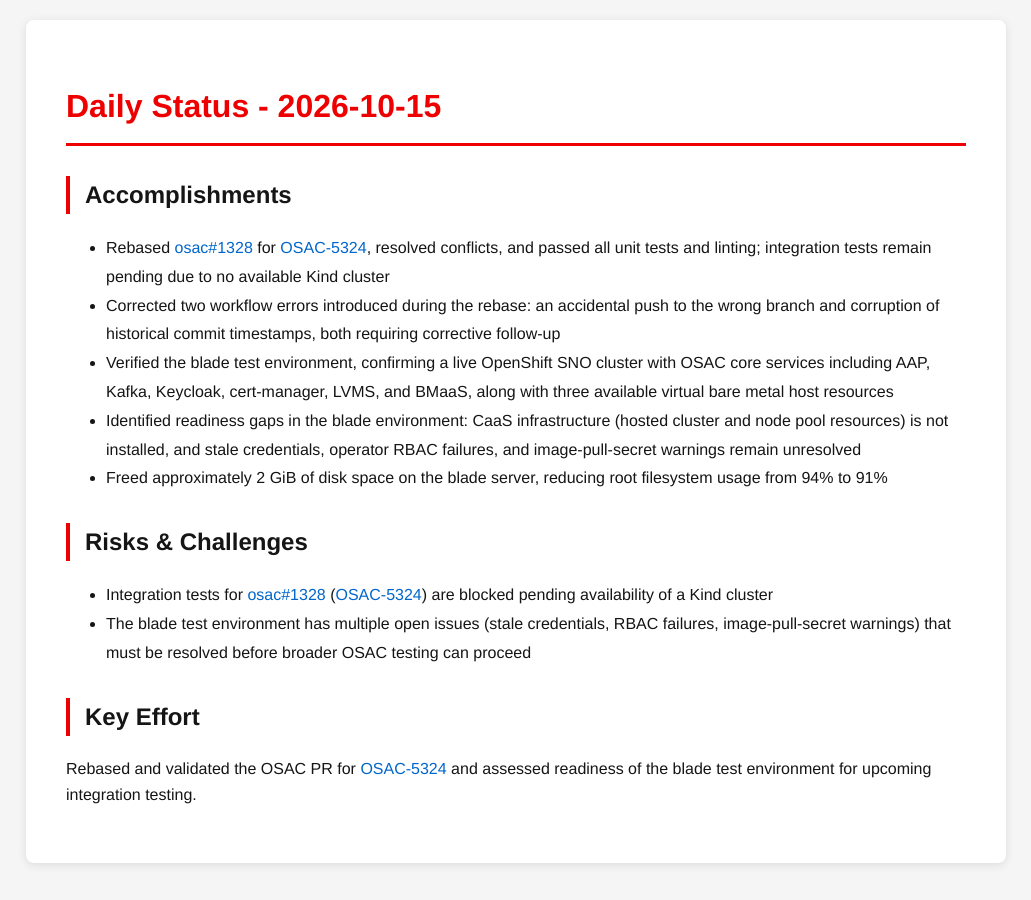
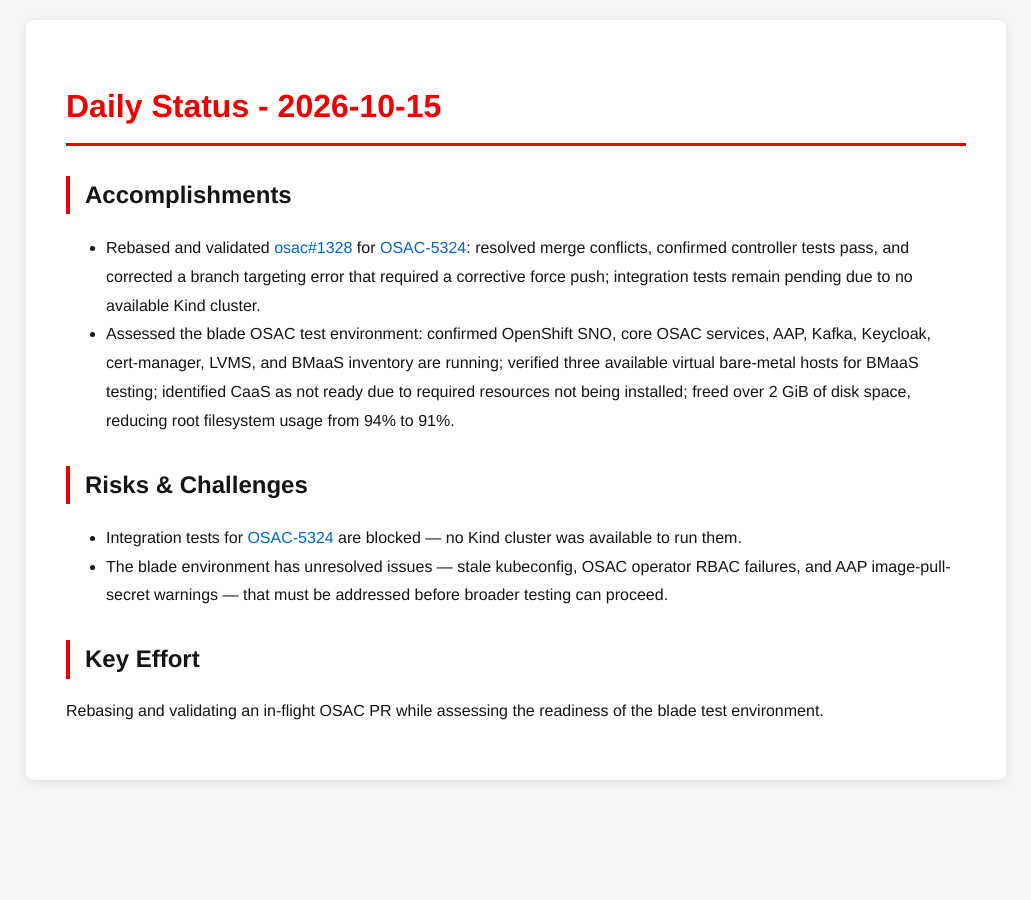
Before and after one commit to tzvatot/daily-status, a Jekyll site: the page built from 2026-10-15.md, in a window 1280 px wide. Shown: the whole page, without its empty margins (124-1155 px from the left). Built offline with Jekyll 4.4.1, drawn with Linux system fonts in a browser that asks for light colours.

Commit message:
Daily status update - 2026-10-15

```diff
--- a/2026-10-15.md
+++ b/2026-10-15.md
@@ -7,15 +7,12 @@
 # Daily Status - 2026-10-15
 
 ## Accomplishments
-- Rebased [osac#1328](https://github.com/osac-project/osac/pull/1328) for [OSAC-5324](https://redhat.atlassian.net/browse/OSAC-5324), resolved conflicts, and passed all unit tests and linting; integration tests remain pending due to no available Kind cluster
-- Corrected two workflow errors introduced during the rebase: an accidental push to the wrong branch and corruption of historical commit timestamps, both requiring corrective follow-up
-- Verified the blade test environment, confirming a live OpenShift SNO cluster with OSAC core services including AAP, Kafka, Keycloak, cert-manager, LVMS, and BMaaS, along with three available virtual bare metal host resources
-- Identified readiness gaps in the blade environment: CaaS infrastructure (hosted cluster and node pool resources) is not installed, and stale credentials, operator RBAC failures, and image-pull-secret warnings remain unresolved
-- Freed approximately 2 GiB of disk space on the blade server, reducing root filesystem usage from 94% to 91%
+- Rebased and validated [osac#1328](https://github.com/osac-project/osac/pull/1328) for [OSAC-5324](https://redhat.atlassian.net/browse/OSAC-5324): resolved merge conflicts, confirmed controller tests pass, and corrected a branch targeting error that required a corrective force push; integration tests remain pending due to no available Kind cluster.
+- Assessed the blade OSAC test environment: confirmed OpenShift SNO, core OSAC services, AAP, Kafka, Keycloak, cert-manager, LVMS, and BMaaS inventory are running; verified three available virtual bare-metal hosts for BMaaS testing; identified CaaS as not ready due to required resources not being installed; freed over 2 GiB of disk space, reducing root filesystem usage from 94% to 91%.
 
 ## Risks & Challenges
-- Integration tests for [osac#1328](https://github.com/osac-project/osac/pull/1328) ([OSAC-5324](https://redhat.atlassian.net/browse/OSAC-5324)) are blocked pending availability of a Kind cluster
-- The blade test environment has multiple open issues (stale credentials, RBAC failures, image-pull-secret warnings) that must be resolved before broader OSAC testing can proceed
+- Integration tests for [OSAC-5324](https://redhat.atlassian.net/browse/OSAC-5324) are blocked — no Kind cluster was available to run them.
+- The blade environment has unresolved issues — stale kubeconfig, OSAC operator RBAC failures, and AAP image-pull-secret warnings — that must be addressed before broader testing can proceed.
 
 ## Key Effort
-Rebased and validated the OSAC PR for [OSAC-5324](https://redhat.atlassian.net/browse/OSAC-5324) and assessed readiness of the blade test environment for upcoming integration testing.
+Rebasing and validating an in-flight OSAC PR while assessing the readiness of the blade test environment.
```
